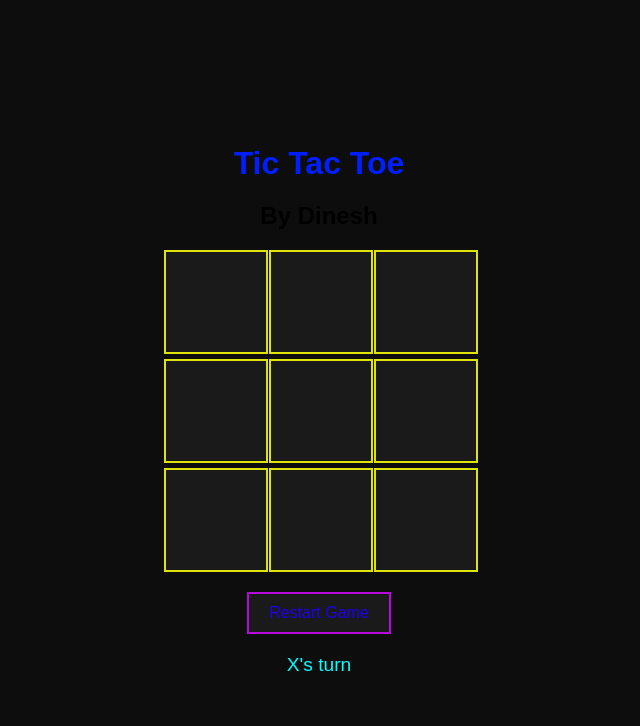
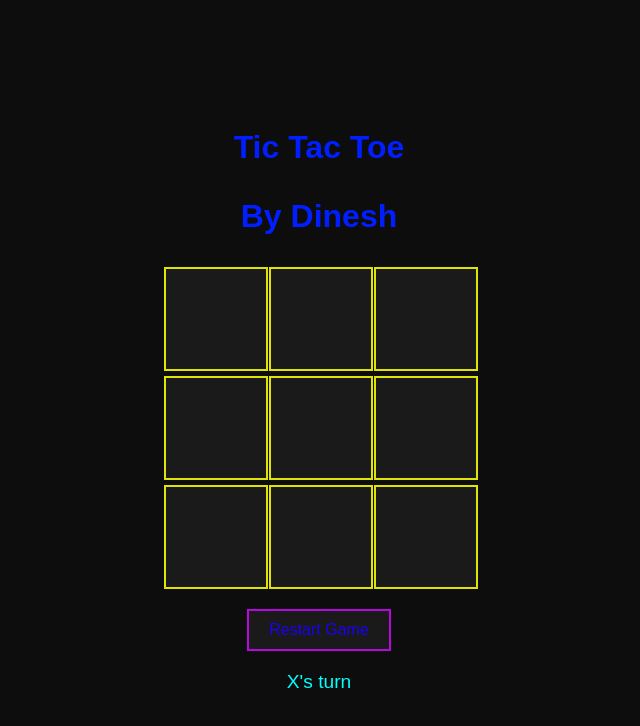
Before and after one commit to dinesh7668/Game, a plain HTML site: page index.html in a window 1280 px wide. Shown: the whole page, without its empty margins (321-961 px from the left). Drawn offline with Linux system fonts and the light colour scheme.

Commit message:
Update index.html

```diff
--- a/index.html
+++ b/index.html
@@ -8,7 +8,7 @@
 </head>
 <body>
     <div class="container">
-        <h1>Tic Tac Toe<h2> By Dinesh</h2></h2></h1>
+        <h1>Tic Tac Toe <p>By Dinesh</p></h1>
         <div class="game-board">
             <div class="cell" data-index="0"></div>
             <div class="cell" data-index="1"></div>
```
